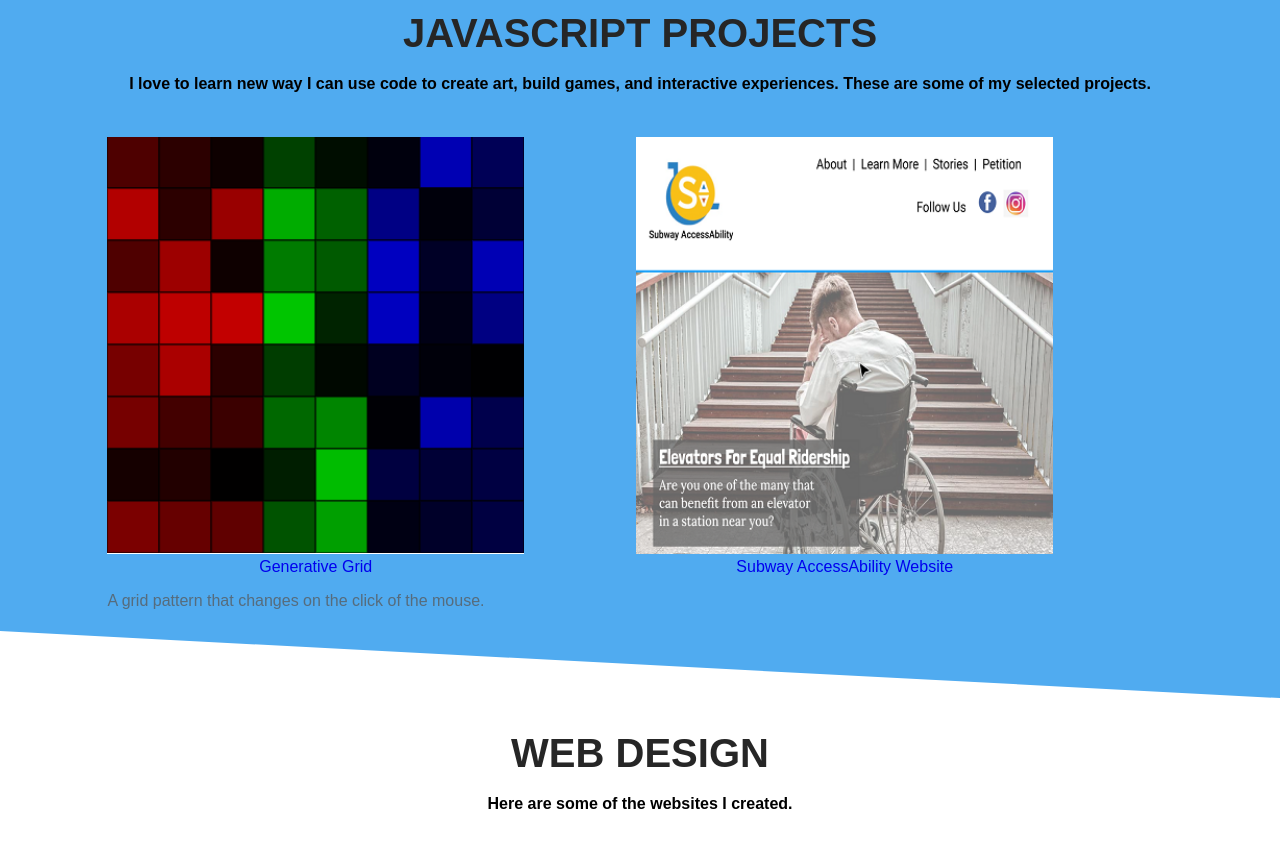
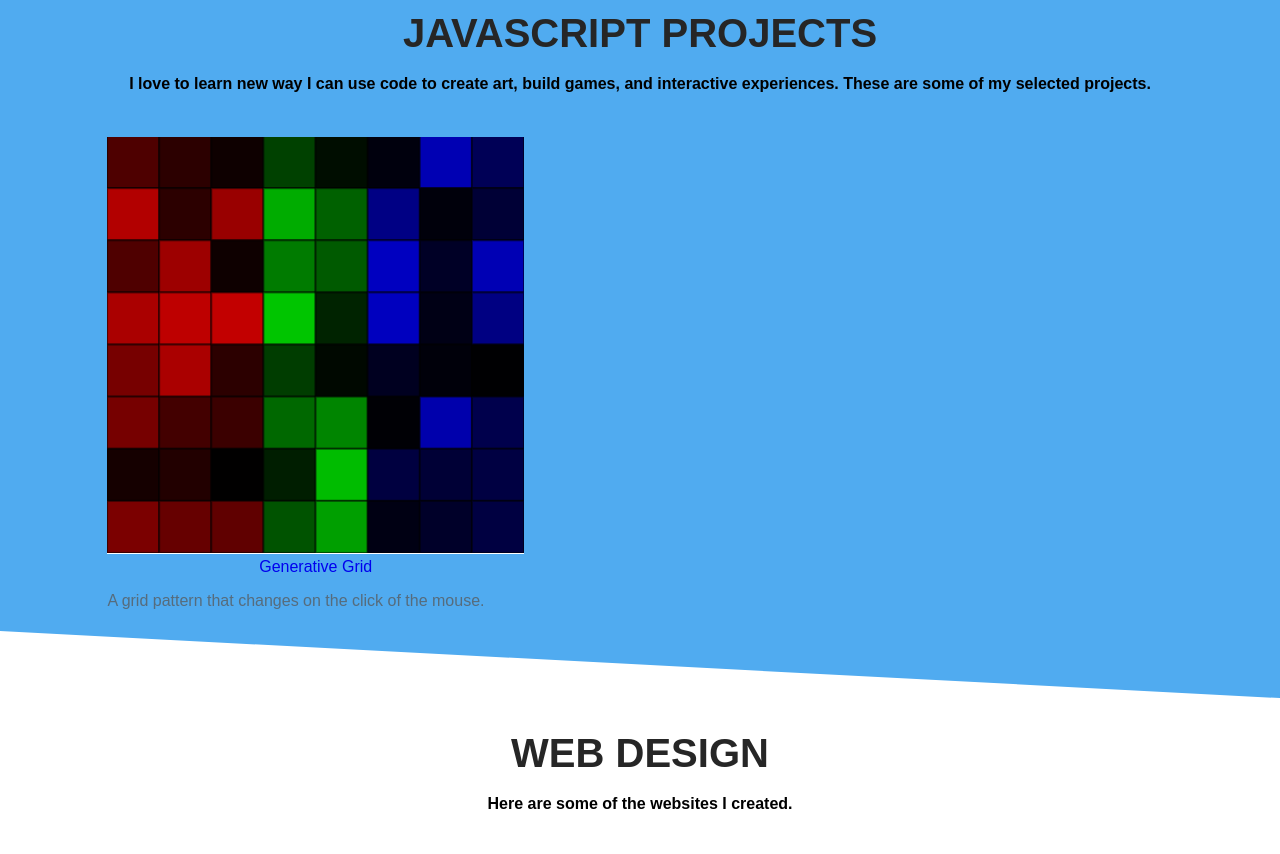
Before and after one commit to Eduardo8907/Portfolio-Website, a plain HTML site: page index.html in a window 1280 px wide. Shown: the part 900-1754 px from the top of the page. Drawn offline with Linux system fonts and the light colour scheme.

Commit message:
Update index.html

```diff
--- a/index.html
+++ b/index.html
@@ -56,10 +56,7 @@
                     <figcaption>Generative Grid</figcaption></a>
                     <p>A grid pattern that changes on the click of the mouse.</p>
                     </div>
-                    <div class="column">
-                    <img src="images/saaWebsiteThumbnail.png" alt="Subway AccessAbility">
-                    <a href="saa.html"><figcaption>Subway AccessAbility Website</figcaption></a>
-                    </div>
+
                 </div>
         </div>
         </div> <!-- end #skew3 -->
```
